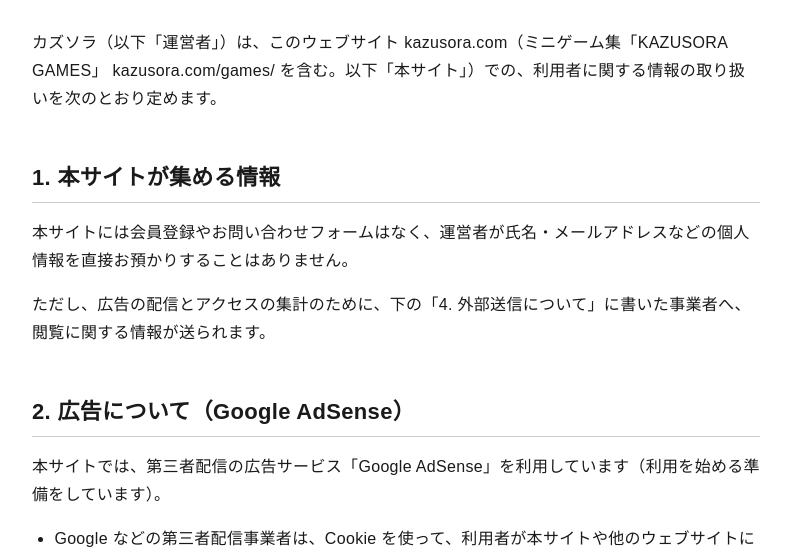
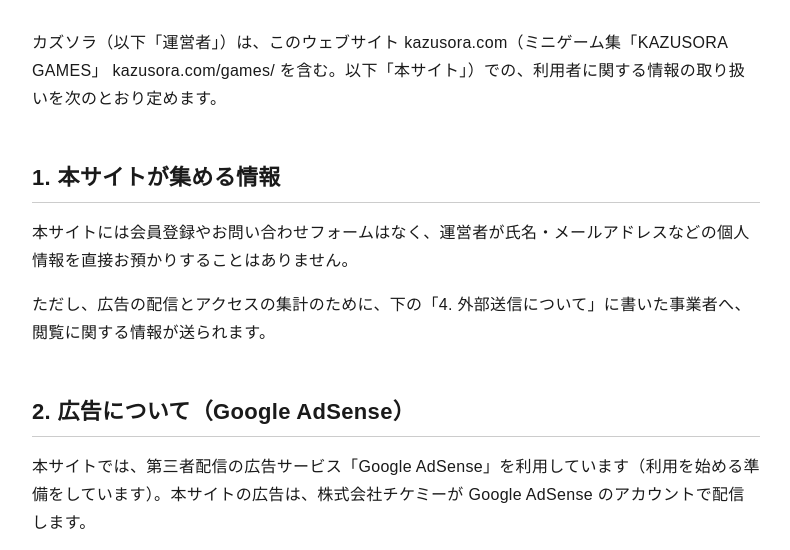
Before and after one commit to soratoki11703-hash/kazusora-site, a plain HTML site: page privacy/index.html in a window 1280 px wide. Shown: the part 190-740 px from the top of the page, without its empty margins (244-1034 px from the left). Drawn offline with Linux system fonts and the light colour scheme.

Commit message:
プライバシーポリシーに広告の配信者（株式会社チケミー）を明記
Co-Authored-By: Claude Opus 5.5 <noreply@anthropic.com>

```diff
--- a/privacy/index.html
+++ b/privacy/index.html
@@ -74,7 +74,7 @@ th { background: var(--bg-2); font-weight: 700; }
     <p>ただし、広告の配信とアクセスの集計のために、下の「4. 外部送信について」に書いた事業者へ、閲覧に関する情報が送られます。</p>
 
     <h2>2. 広告について（Google AdSense）</h2>
-    <p>本サイトでは、第三者配信の広告サービス「Google AdSense」を利用しています（利用を始める準備をしています）。</p>
+    <p>本サイトでは、第三者配信の広告サービス「Google AdSense」を利用しています（利用を始める準備をしています）。本サイトの広告は、株式会社チケミーが Google AdSense のアカウントで配信します。</p>
     <ul>
       <li>Google などの第三者配信事業者は、Cookie を使って、利用者が本サイトや他のウェブサイトに過去にアクセスした情報に基づいて広告を配信します。</li>
       <li>Google は広告 Cookie を使うことで、利用者が本サイトや他のサイトにアクセスした際の情報に基づいて、Google やそのパートナーが適切な広告を表示できるようにしています。</li>
```
